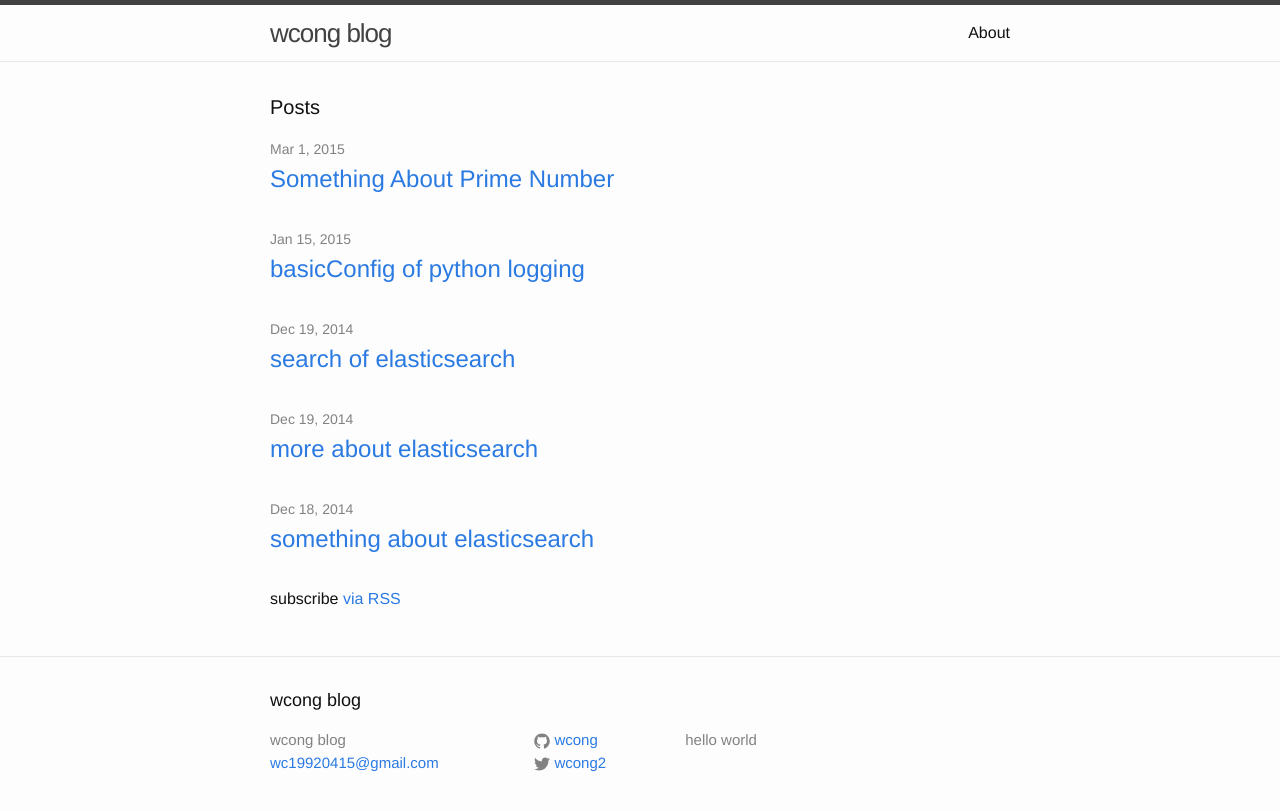
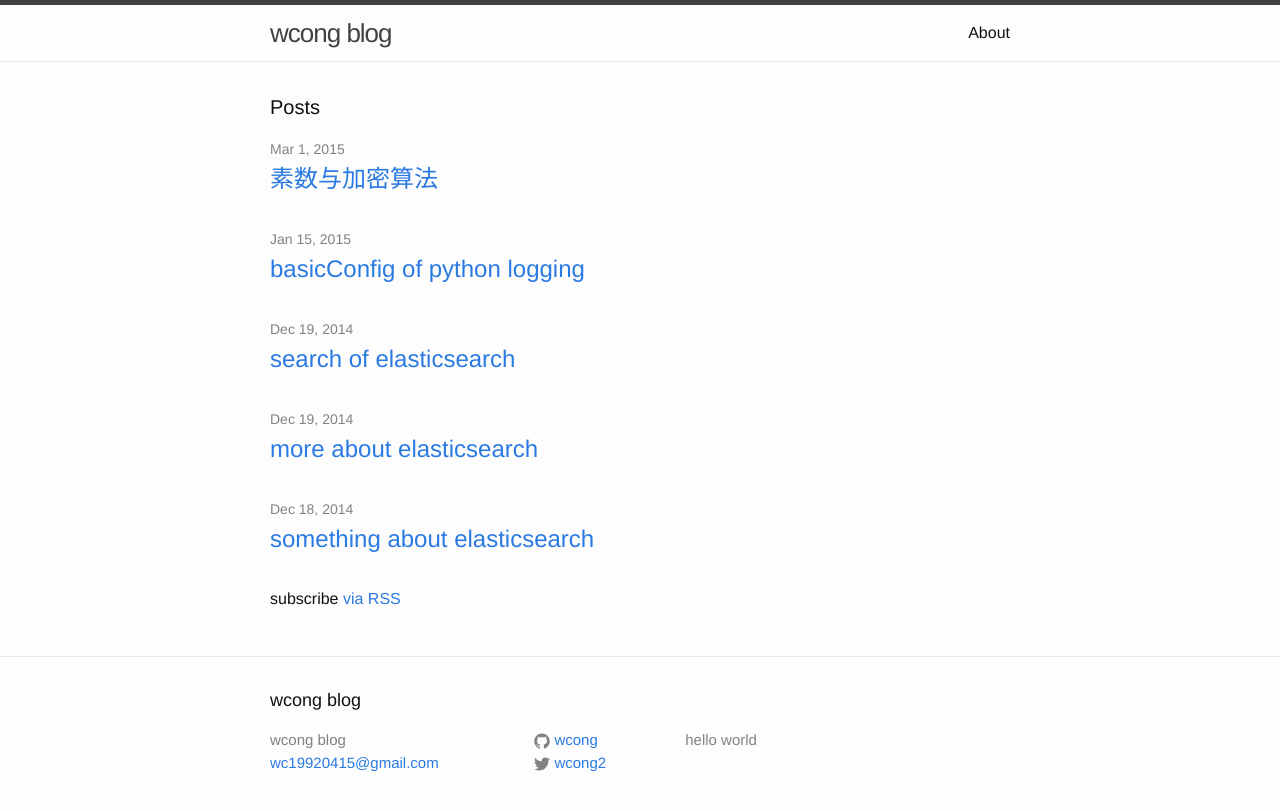
Before and after one commit to wcong/wcong.github.io, a Jekyll site: the page built from index.html, in a window 1280 px wide. Shown: the top 811 px of the page. Built offline with Jekyll 4.4.1, drawn with Linux system fonts in a browser that asks for light colours; Markdown is read by kramdown in place of the engine named in the settings.

Commit message:
fix prime number layout

```diff
--- a/_posts/2015-03-01-something-about-prime-number.md
+++ b/_posts/2015-03-01-something-about-prime-number.md
@@ -1,12 +1,8 @@
-# something-about-prime-number
-
-<!-- create time: 2015-03-01 19:13:53  -->
-
 ---
-layout: post
+layout: page
 title: 素数与加密算法
 tags: 素数 go 加密算法
-
+category: math
 ---
 
 ### menu
```
